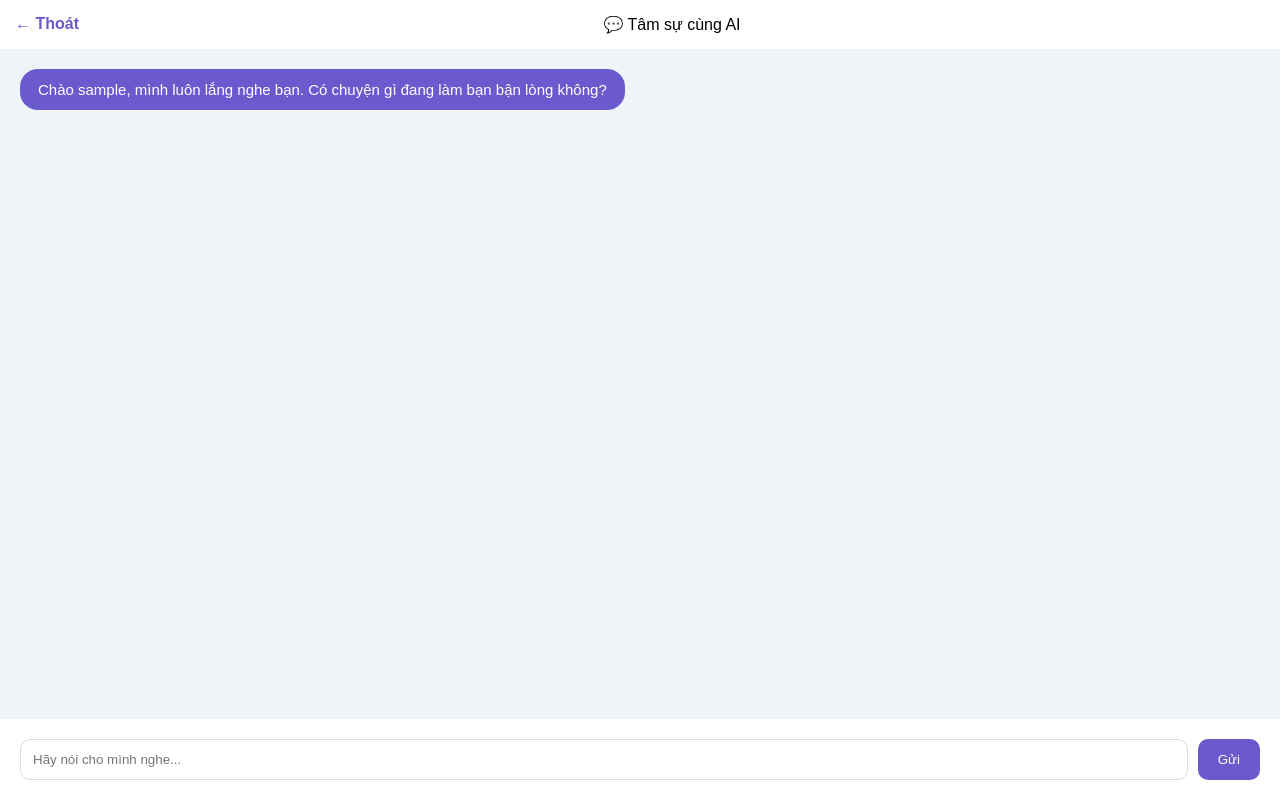
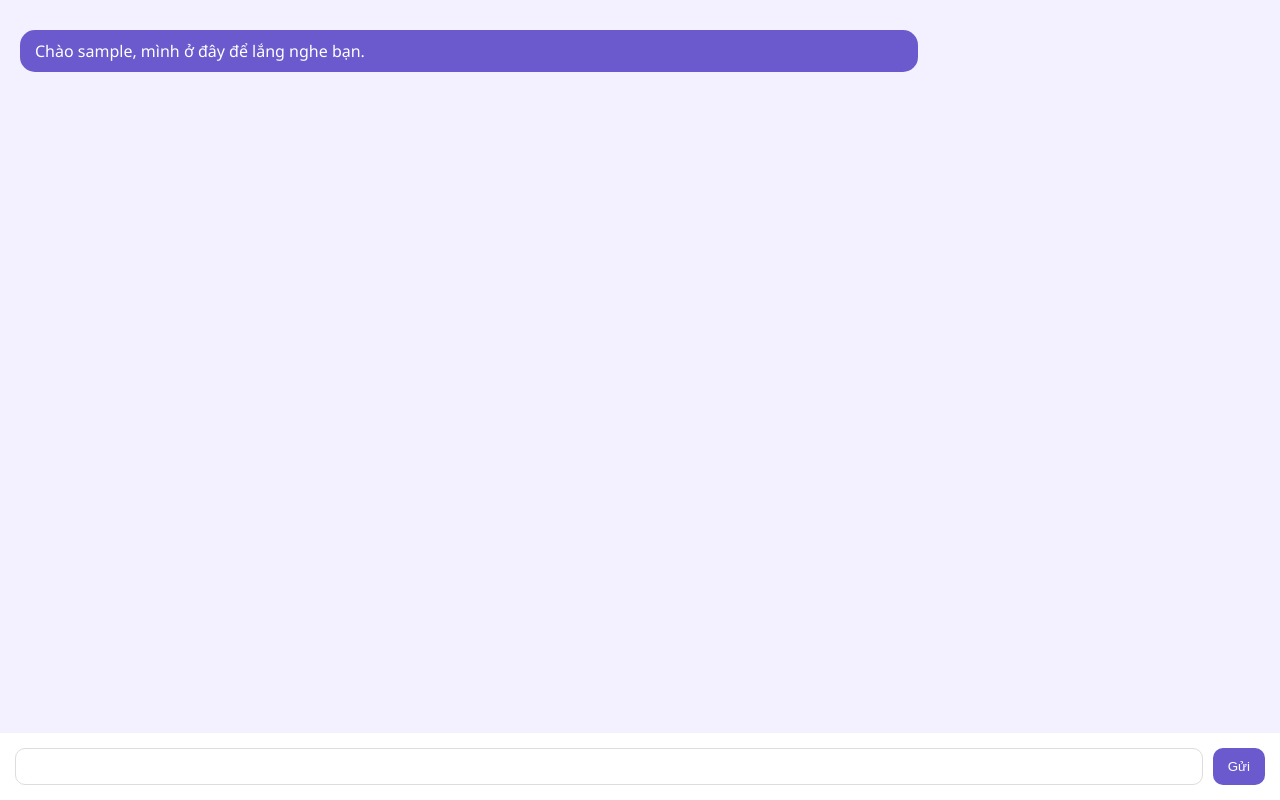
Before and after one commit to calmnote2026-blip/CalmNote, a Flask app: page /ai-chat in a window 1280 px wide. Run offline with Flask 3, Linux system fonts and the light colour scheme; the visitor is signed in with stand-in values (Sample User, id 1).

Commit message:
chat.html

```diff
--- a/templates/chat.html
+++ b/templates/chat.html
@@ -2,39 +2,48 @@
 <html>
 <head>
 <meta charset="UTF-8">
-    <title>Chat cùng AI</title>
+<title>Chat AI</title>
 <style>
-        body { background: #f0f4f8; font-family: sans-serif; height: 100vh; display: flex; flex-direction: column; margin: 0; }
-        .chat-box { flex: 1; padding: 20px; overflow-y: auto; display: flex; flex-direction: column; gap: 15px; }
-        .msg { padding: 12px 18px; border-radius: 18px; max-width: 75%; font-size: 15px; }
-        .ai { background: #6a5acd; color: white; align-self: flex-start; }
-        .user { background: white; align-self: flex-end; box-shadow: 0 2px 5px rgba(0,0,0,0.05); }
-        .input-area { background: white; padding: 20px; display: flex; gap: 10px; }
-        input { flex: 1; padding: 12px; border-radius: 10px; border: 1px solid #ddd; outline: none; }
-        button { background: #6a5acd; color: white; border: none; padding: 10px 20px; border-radius: 10px; cursor: pointer; }
+body { background:#f3f0ff; font-family:Segoe UI; margin:0; display:flex; flex-direction:column; height:100vh;}
+.chat { flex:1; padding:20px; overflow:auto;}
+.msg { margin:10px 0; padding:10px 15px; border-radius:15px; max-width:70%;}
+.ai { background:#6a5acd; color:white;}
+.user { background:white; align-self:flex-end;}
+.input { display:flex; padding:15px; background:white;}
+input { flex:1; padding:10px; border-radius:10px; border:1px solid #ddd;}
+button { margin-left:10px; padding:10px 15px; border:none; border-radius:10px; background:#6a5acd; color:white;}
 </style>
 </head>
 <body>
-    <div style="background:white; padding:15px; text-align:center;"><a href="/" style="float:left; text-decoration:none; color:#6a5acd; font-weight:bold;">← Thoát</a> 💬 Tâm sự cùng AI</div>
-    <div class="chat-box" id="box">
-        <div class="msg ai">Chào {{ user }}, mình luôn lắng nghe bạn. Có chuyện gì đang làm bạn bận lòng không?</div>
+
+<div class="chat" id="chatBox">
+<div class="msg ai">Chào {{ user }}, mình ở đây để lắng nghe bạn.</div>
 </div>
-    <div class="input-area">
-        <input type="text" id="inp" placeholder="Hãy nói cho mình nghe...">
+
+<div class="input">
+<input id="msg">
 <button onclick="send()">Gửi</button>
 </div>
+
 <script>
-        function send() {
-            let i = document.getElementById('inp'); let b = document.getElementById('box');
-            if(!i.value) return;
-            b.innerHTML += `<div class="msg user">${i.value}</div>`;
-            setTimeout(() => {
-                const rs = ["Mình hiểu mà, bạn cứ nói tiếp đi.", "Điều này có vẻ quan trọng với bạn lắm đúng không?", "Mọi chuyện rồi sẽ ổn thôi, mình luôn ở đây.", "Bạn đã làm rất tốt rồi, đừng quá khắt khe với bản thân nhé."];
-                b.innerHTML += `<div class="msg ai">${rs[Math.floor(Math.random()*rs.length)]}</div>`;
-                b.scrollTop = b.scrollHeight;
-            }, 1000);
-            i.value = ""; b.scrollTop = b.scrollHeight;
+function send(){
+let msg=document.getElementById("msg").value;
+if(!msg) return;
+let box=document.getElementById("chatBox");
+box.innerHTML+=`<div class="msg user">${msg}</div>`;
+fetch("/chat",{
+method:"POST",
+headers:{"Content-Type":"application/json"},
+body:JSON.stringify({message:msg})
+})
+.then(r=>r.json())
+.then(data=>{
+box.innerHTML+=`<div class="msg ai">${data.reply}</div>`;
+box.scrollTop=box.scrollHeight;
+});
+document.getElementById("msg").value="";
 }
 </script>
+
 </body>
 </html>
```
Lines whose indentation alone changed are shown as unchanged.
